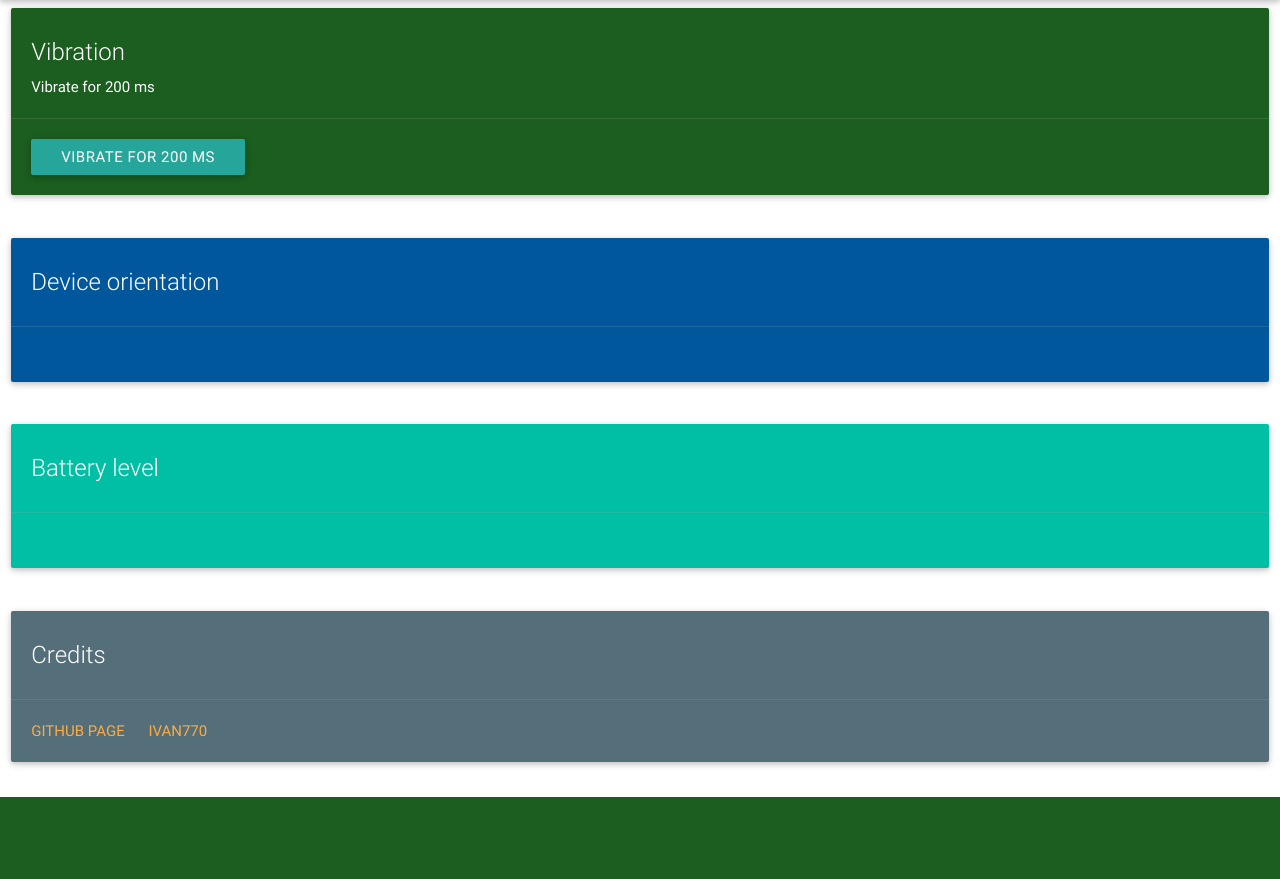
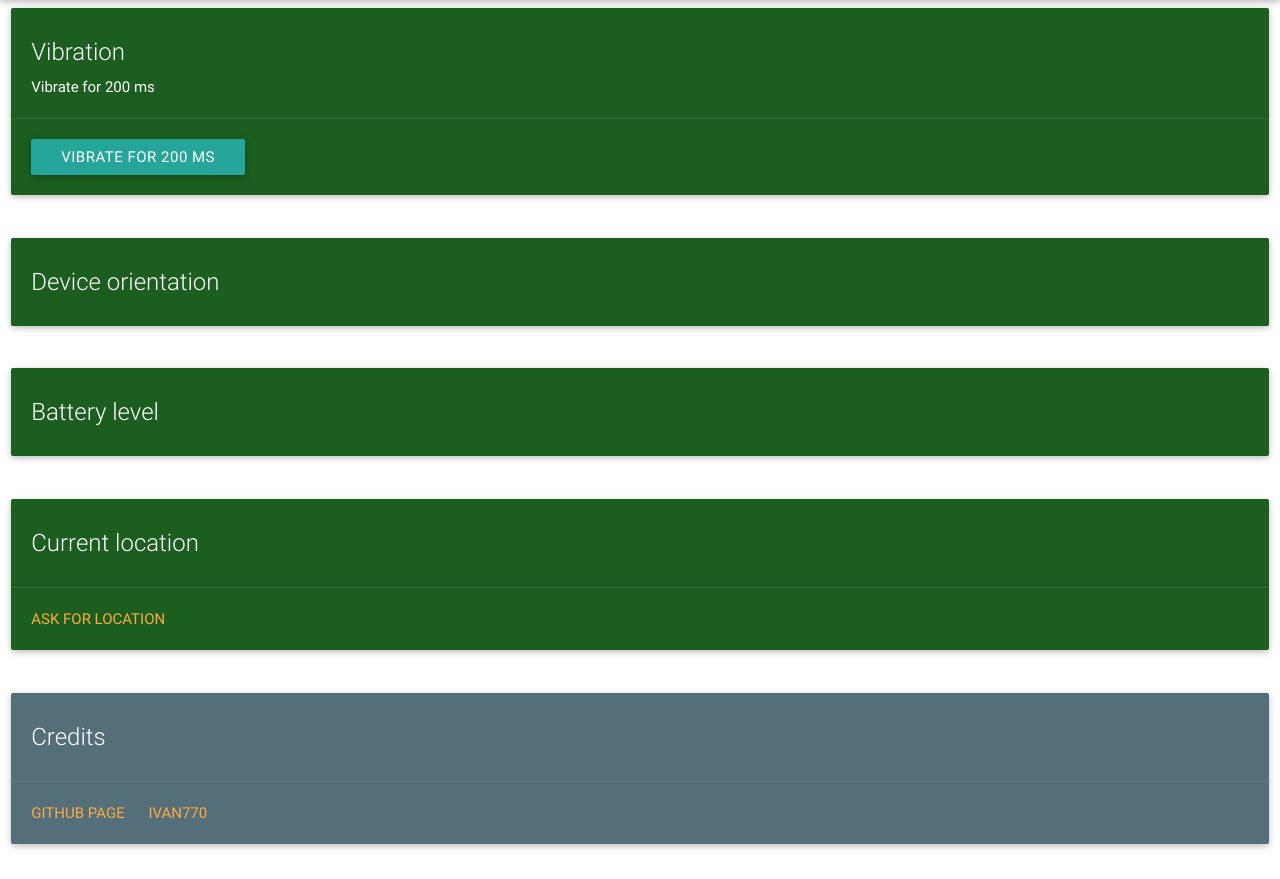
Before and after one commit to ivan770/html5, a Flask app: page / in a window 1280 px wide. Shown: the part 64-943 px from the top of the page. Before the commit the page ends 861 px from the top, so only its background shows below. Run offline with Flask 2, Linux system fonts and the light colour scheme.

Commit message:
Add location demo

```diff
--- a/templates/index.html
+++ b/templates/index.html
@@ -23,40 +23,6 @@
             </div>
         </nav>
 
-        <script>
-        function vibrate(){
-            navigator.vibrate(200);
-        }
-        if ('DeviceOrientationEvent' in window) {
-  window.addEventListener('deviceorientation', deviceOrientationHandler, false);
-} else {
-  document.getElementById('logoContainer').innerText = 'Device Orientation API not supported.';
-}
-
-function deviceOrientationHandler (eventData) {
-  var tiltLR = eventData.gamma;
-  var tiltFB = eventData.beta;
-  var dir = eventData.alpha;
-
-  document.getElementById("doTiltLR").innerHTML = Math.round(tiltLR);
-  document.getElementById("doTiltFB").innerHTML = Math.round(tiltFB);
-  document.getElementById("doDirection").innerHTML = Math.round(dir);
-}
-if ('getBattery' in navigator || ('battery' in navigator && 'Promise' in window)) {
-var batteryPromise;
-
-  if ('getBattery' in navigator) {
-    batteryPromise = navigator.getBattery();
-  } else {
-    batteryPromise = Promise.resolve(navigator.battery);
-  }
-
-  batteryPromise.then(function (battery) {
-    document.getElementById('level').innerHTML = battery.level * 100;
-  });
-}
-        </script>
-
         <div class="row">
             <div class="col s12 m12">
             <div class="card green darken-4">
@@ -73,12 +39,10 @@ var batteryPromise;
 
         <div class="row">
                 <div class="col s12 m12">
-                <div class="card light-blue darken-4">
+                <div class="card green darken-4">
                     <div class="card-content white-text">
                     <span class="card-title">Device orientation</span>
-                    </div>
-                    <div class="card-action">
-                        <p id="doTiltLR"></p>
+                    <p id="doTiltLR"></p>
                         <p id="doTiltFB"></p>
                         <p id="doDirection"></p>
                     </div>
@@ -88,13 +52,25 @@ var batteryPromise;
 
             <div class="row">
                 <div class="col s12 m12">
-                <div class="card teal accent-4">
+                <div class="card green darken-4">
                     <div class="card-content white-text">
                     <span class="card-title">Battery level</span>
+                    <p id="level"></p>
+                    </div>
+                </div>
+                </div>
+            </div>
+
+            <div class="row">
+                <div class="col s12 m12">
+                <div class="card green darken-4">
+                    <div class="card-content white-text">
+                    <span class="card-title">Current location</span>
+                    <p id="location"></p>
                     </div>
                     <div class="card-action">
-                        <p id="level"></p>
-                    </div>
+                        <a id="askButton">Ask for location</a>
+                      </div>
                 </div>
                 </div>
             </div>
@@ -113,6 +89,50 @@ var batteryPromise;
                 </div>
             </div>
 
+            <script>
+                function vibrate(){
+                    navigator.vibrate(200);
+                }
+                if ('DeviceOrientationEvent' in window) {
+          window.addEventListener('deviceorientation', deviceOrientationHandler, false);
+        } else {
+          document.getElementById('logoContainer').innerText = 'Device Orientation API not supported.';
+        }
+
+        function deviceOrientationHandler (eventData) {
+          var tiltLR = eventData.gamma;
+          var tiltFB = eventData.beta;
+          var dir = eventData.alpha;
+
+          document.getElementById("doTiltLR").innerHTML = Math.round(tiltLR);
+          document.getElementById("doTiltFB").innerHTML = Math.round(tiltFB);
+          document.getElementById("doDirection").innerHTML = Math.round(dir);
+        }
+        if ('getBattery' in navigator || ('battery' in navigator && 'Promise' in window)) {
+        var batteryPromise;
+
+          if ('getBattery' in navigator) {
+            batteryPromise = navigator.getBattery();
+          } else {
+            batteryPromise = Promise.resolve(navigator.battery);
+          }
+
+          batteryPromise.then(function (battery) {
+            document.getElementById('level').innerHTML = battery.level * 100;
+          });
+        }
+
+        if ('geolocation' in navigator) {
+          document.getElementById('askButton').addEventListener('click', function () {
+            navigator.geolocation.getCurrentPosition(function (location) {
+              document.getElementById("location").innerHTML = location.coords.latitude + ', ' + location.coords.longitude
+            });
+          });
+        } else {
+          target.innerText = 'Geolocation API not supported.';
+        }
+                </script>
+
         <!-- Materialize core JavaScript -->
         <!-- Placed at the end of the document so the pages load faster -->
         <script src="{{ url_for('static', filename='assets/js/jquery.min.js') }}"></script>
```
Also changed, not shown: 1 other file.
